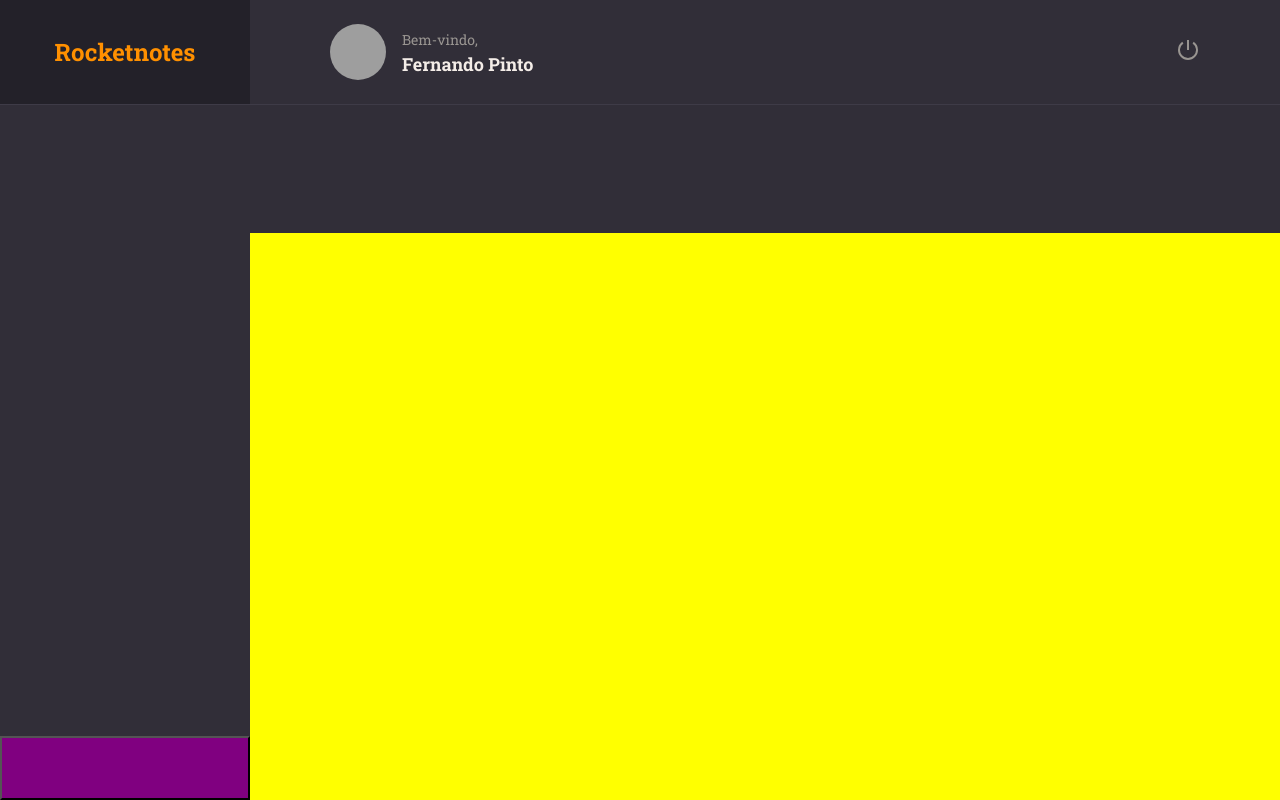
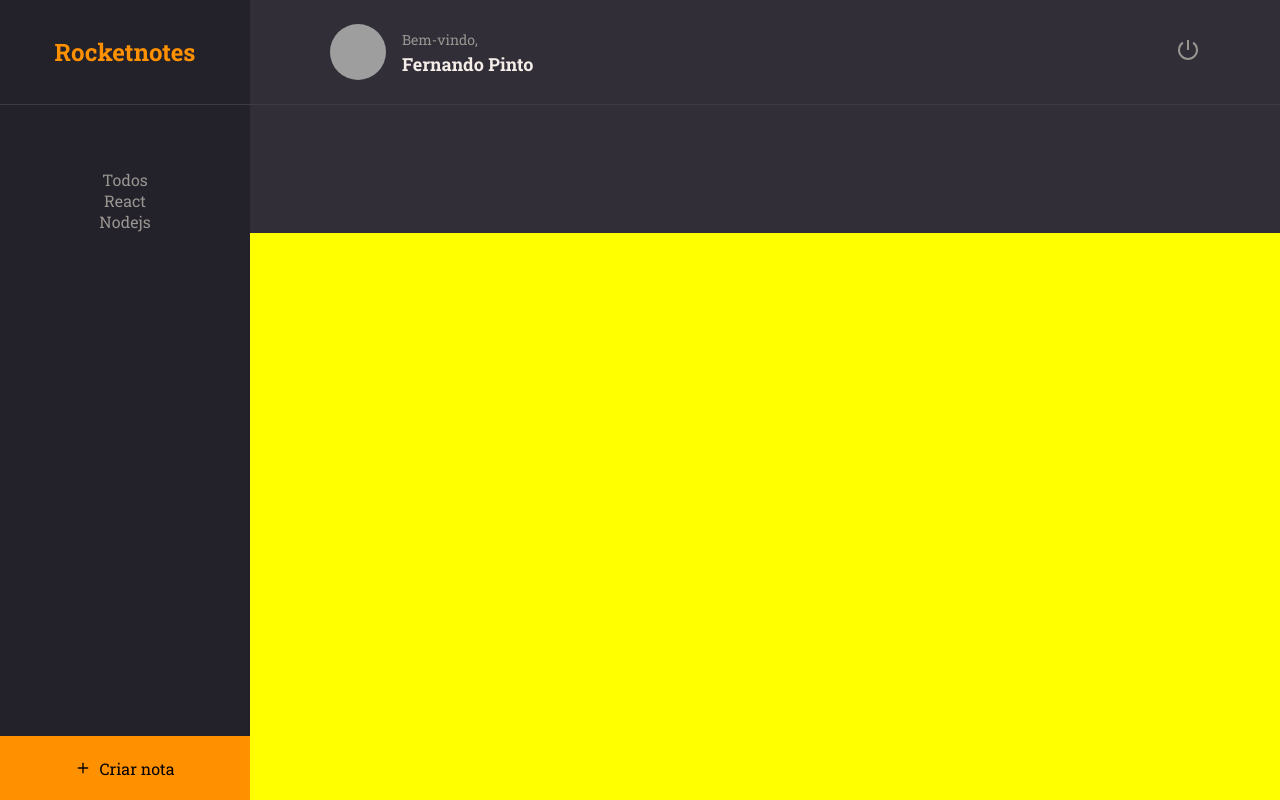
Before and after one commit to fespschulte/RS-Explorer-10-Project-RocketNotes, a React (Vite) app: page / in a window 1280 px wide. Built offline with nearby package versions, Linux system fonts and the light colour scheme; grey boxes are pictures that could not be loaded.

Commit message:
Criação do botão para criar nova nota

```diff
--- a/src/components/ButtonText/index.jsx
+++ b/src/components/ButtonText/index.jsx
@@ -1,9 +1,10 @@
 import { Container } from './styles'
 
-export function ButtonText({ title, ...rest}) {
+export function ButtonText({ title, isActive = false, ...rest}) {
   return (
     <Container
       type="button"
+      isActive={isActive}
     >
       {title}
     </Container>
--- a/src/components/ButtonText/styles.js
+++ b/src/components/ButtonText/styles.js
@@ -2,7 +2,7 @@
 
 export const Container = styled.button`
   background: none;
-  color: ${({ theme }) => theme.COLORS.ORANGE};
+  color: ${({ theme, isActive }) => isActive ? theme.COLORS.ORANGE : theme.COLORS.GRAY_100};
   border: none;
   font-size: 16px;
 `
--- a/src/pages/Home/index.jsx
+++ b/src/pages/Home/index.jsx
@@ -1,5 +1,7 @@
+import { FiPlus } from 'react-icons/fi'
 import { Container, Brand, Menu, Search, Content, NewNote } from './styles'
 import { Header } from '../../components/Header'
+import { ButtonText } from '../../components/ButtonText'
 
 export function Home() {
   return (
@@ -11,7 +13,9 @@
       <Header />
 
       <Menu>
-
+        <li><ButtonText title="Todos"/></li>
+        <li><ButtonText title="React"/></li>
+        <li><ButtonText title="Nodejs"/></li>
       </Menu>
 
       <Search>
@@ -23,7 +27,8 @@
       </Content>
 
       <NewNote>
-
+        <FiPlus />
+        Criar nota
       </NewNote>
     </Container>
   )
--- a/src/pages/Home/styles.js
+++ b/src/pages/Home/styles.js
@@ -31,6 +31,9 @@
 
 export const Menu = styled.ul`
 grid-area: menu;
+background-color: ${({ theme }) => theme.COLORS.BACKGROUND_900};
+padding-top: 64px;
+text-align: center;
 
 `
 
@@ -47,5 +50,10 @@
 
 export const NewNote = styled.button`
 grid-area: newnote;
-background: purple;
+background-color: ${({ theme }) => theme.COLORS.ORANGE};
+border: none;
+display: flex;
+align-items: center;
+justify-content: center;
+gap: 8px;
 `
```
